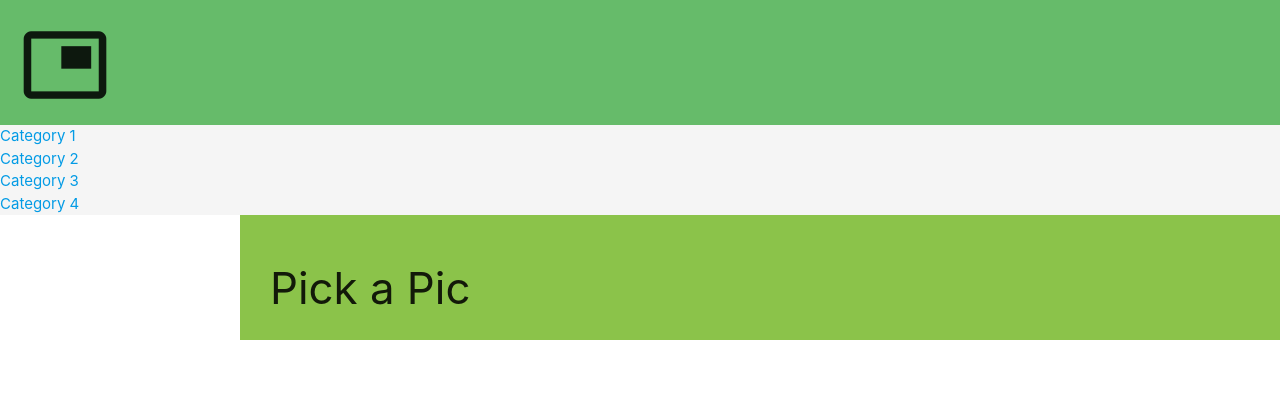
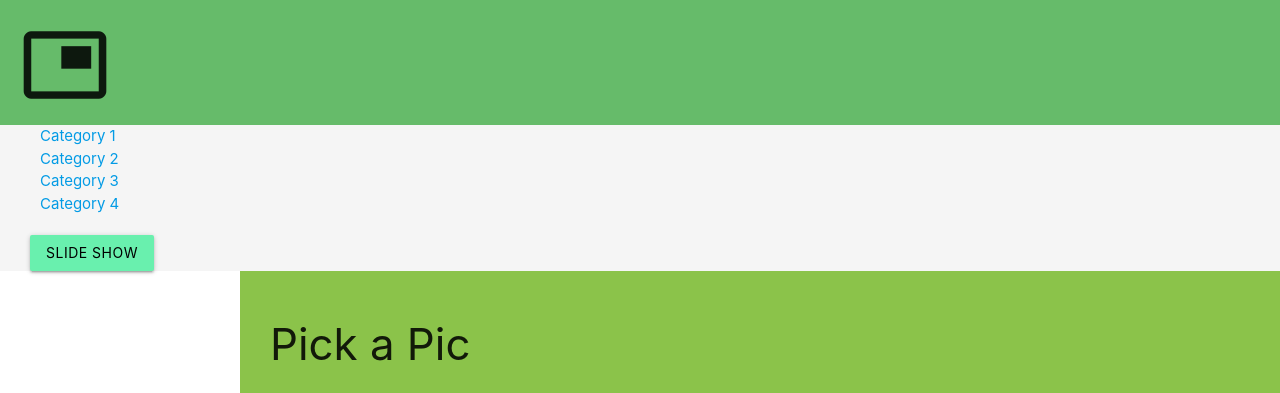
Before and after one commit to tgfbikes/js, a plain HTML site: page photo_gallery/index.html in a window 1280 px wide. Shown: the top 393 px of the page. Drawn offline with nearby package versions, Linux system fonts and the light colour scheme.

Commit message:
styled side nav and added a slide show button

```diff
--- a/photo_gallery/index.html
+++ b/photo_gallery/index.html
@@ -11,6 +11,10 @@
     }
     ul {
       margin: 0;
+    }
+
+    ul li {
+      margin: 0 0 0 40px;
     }
 
     #thumbnails {
@@ -69,6 +73,10 @@
       opacity: .6;
     }
 
+    #slide-show {
+      margin: 20px 0 0 30px;
+    }
+
   </style>
 </head>
 <body>
@@ -83,6 +91,7 @@
         <li><a href="#" id="category2">Category 3</a></li>
         <li><a href="#" id="category3">Category 4</a></li>
       </ul>
+      <button href="#" class="btn waves-effect green accent-2" id="slide-show"><span class="black-text">Slide Show</span></button>
     </section>
   </header>
   <main>
```
